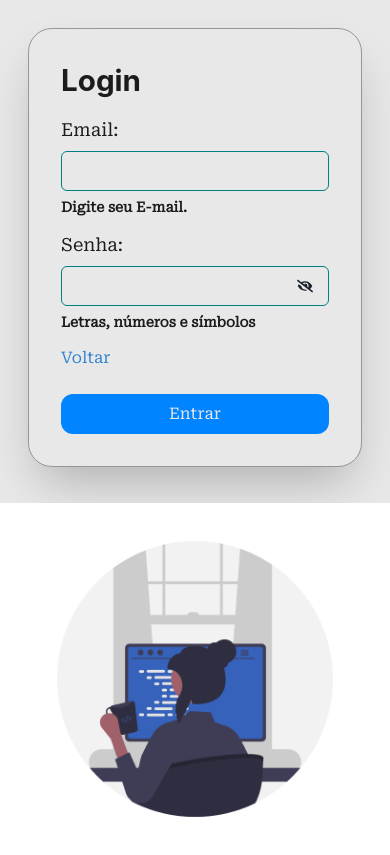
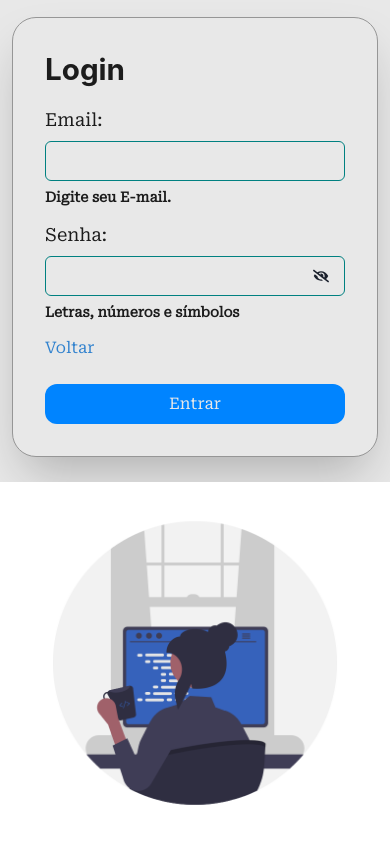
Before and after one commit to kevinaryeldev/whats-next, a React (Vite) app: page /login in a window 390 px wide. Built offline with nearby package versions, Linux system fonts and the light colour scheme; no server answers; a web font is replaced by a local one.

Commit message:
style(Register): more responsivity on page

```diff
--- a/src/components/LoginRegister/index.tsx
+++ b/src/components/LoginRegister/index.tsx
@@ -7,10 +7,10 @@ const LoginRegister = ({ children }: ComponentWithChildren) => {
   return (
     <PageWrapper>
       <Stack minH={'100vh'} direction={{ base: 'column', md: 'row' }}>
-        <Flex p={7} flex={1} align={'center'} justify={'center'}>
+        <Flex p={[3, 5, 7]} flex={1} align={'center'} justify={'center'}>
           {children}
         </Flex>
-        <Flex flex={1}>
+        <Flex flex={1} justify={'center'} align={'stretch '}>
           <Image alt={'Login Image'} objectFit={'cover'} src={img} />
         </Flex>
       </Stack>
```
